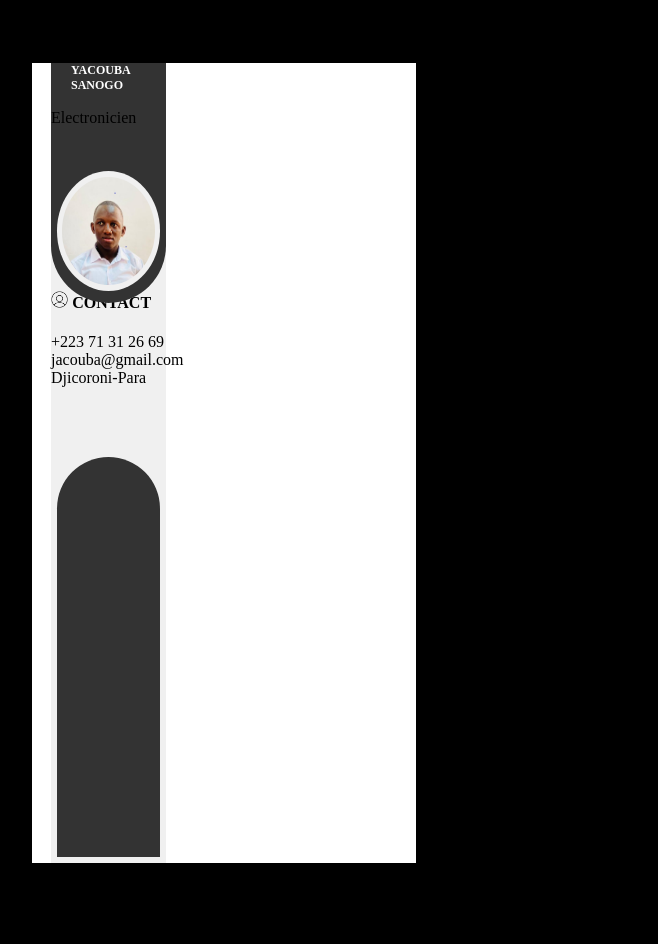
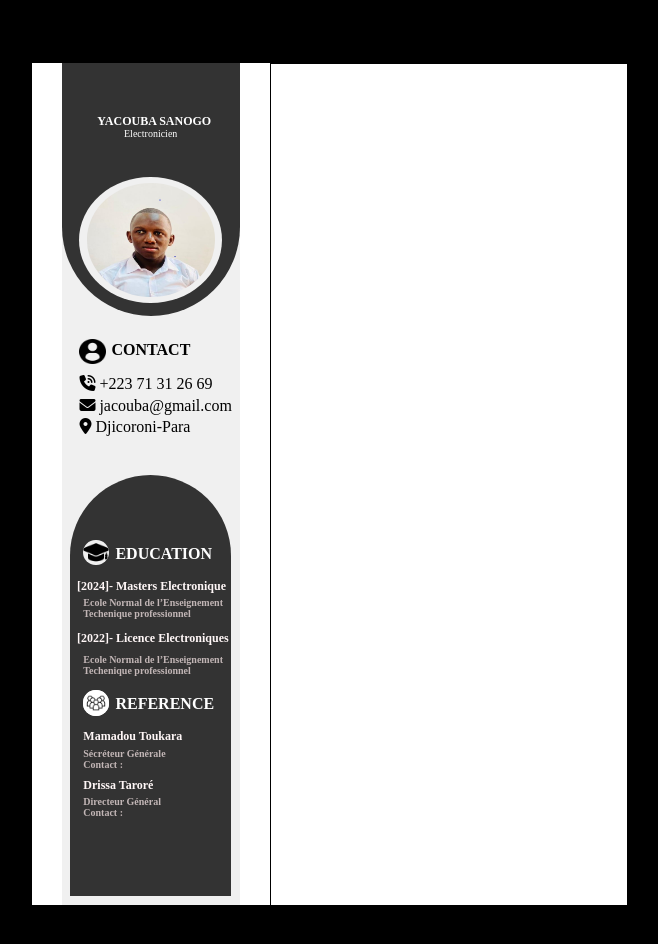
Before and after one commit to Yacouba-Sanogo/Maquette_InteractiveWEB, a plain HTML site: page cv.html in a window 1280 px wide. Shown: the whole page, without its empty margins (229-887 px from the left). Drawn offline with Linux system fonts and the light colour scheme.

Commit message:
le travail du lundi

```diff
--- a/cv.html
+++ b/cv.html
@@ -5,34 +5,58 @@
     <meta name="viewport" content="width=device-width, initial-scale=1.0">
     <title>Mon CV</title>
     <link rel="stylesheet" href="styles.css">
+    <link rel="stylesheet" href="https://cdnjs.cloudflare.com/ajax/libs/font-awesome/6.5.1/css/all.min.css" />
+
 </head>
 <body>
     <main>
        <div id="div0">
 
-
         <div id="div1">
 
             <div id="div5">
-                <h4 id="contact"> <img src="profil.png" alt="icone du profil" id="iconeContact"> CONTACT</h4>
-            <p><span id="numerero">+223 71 31 26 69 </span>
-            <span id="email">jacouba@gmail.com</span>
-            <span id="lieu">Djicoroni-Para</span>
+                <img src="/profile-user.png" alt="" id="iCONT">
+                <p id=CONT><strong>CONTACT</strong></p>
+                <p id="numerero"> <i class="fa-solid fa-phone-volume"></i>
+                    +223 71 31 26 69 </p>
+                <p id="Email"> <i class="fa-solid fa-envelope"></i> jacouba@gmail.com</p>
+            <p id="lieu"> <i class="fa-solid fa-location-dot"></i>
+                Djicoroni-Para</p>
 
             </p>
             </div>
 
             <div id="div2">
-                <h1 id="Nom" > <strong>YACOUBA SANOGO</strong></h1>
-                <p id="pNom">Electronicien</p>
-                <div id="div4">
+
+                    <p id="pNom"> <strong>YACOUBA SANOGO</strong></p>
+                    <p id="elec">Electronicien</p>
+
+                <div id="div4cercle">
                     <img src="/Maquette_InteractiveWEB/Me.jpg" alt="Ma photo" id="imag1">
 
                 </div>
             </div>
             <div id="div3">
+                <img src="diplome.png" alt="educ" id="ieduc">
+                <!--la patie education-->
+                <P id="education"><strong>EDUCATION</strpng></P>
+                    <p id="Mater">[2024]- Masters Electronique </p>
+                    <p id="Ecole">Ecole Normal de l’Enseignement Techenique professionnel</p>
+                    <p id="Licence">[2022]- Licence Electroniques</p>
+                    <p id="Ecolee"> Ecole Normal de l’Enseignement Techenique professionnel</p>
+                    <img src="groupe.jpg" alt="refe" id="iREFERENCE">
+                    <p id="REFERENCE">REFERENCE</p>
+                    <p id="Mamadou">Mamadou Toukara</p>
+                    <p id="secreteur">Sécréteur Générale <br>  Contact :</p>
+                    <p id="Drissa">Drissa Taroré</p>
+                    <p id="Directeur">Directeur Général <br>
+                      Contact :</p>
+
 
             </div>
+
+        </div>
+        <div id="divplanDroit">
 
         </div>
        </div>
--- a/styles.css
+++ b/styles.css
@@ -2,8 +2,8 @@ body{
     background-color: black;
 }
 #div0{
-    width: 30vw;
-    height: 100vh;
+    width: 595px;
+    height: 842px;
     margin-left: 20%;
     margin-top: 5%;
     margin-bottom: 10%;
@@ -21,7 +21,7 @@ body{
     width: 100%;
     height: 30%;
     background-color: #333333;
-    border-radius: 0px 0px 60px 60px ;
+    border-radius: 0px 0px 100px 100px;
 }
 
 #div3{
@@ -32,16 +32,15 @@ body{
     margin-left:5% ;
     margin-bottom: 5%;
     background-color: #333333;
-    border-radius: 60px 60px 0px 0px ;
+    border-radius: 100px 100px 0px 0px ;
 }
 
-#div4{ position: absolute;
-    width: 90%;
+#div4cercle{ position: absolute;
+    width: 80%;
     height: 50%;
     bottom: 5%;
-    margin-left: 5%;
-    margin-right: 5%;
-     border-radius: 50%;
+    left: 10%;
+    border-radius: 50%;
 
     background-color: #F0F0F0;
 }
@@ -51,7 +50,15 @@ body{
     height: 30%;
     margin-top: 40% ;
 }
+#divplanDroit{
+    border: 1px solid black;
+    width: 60%;
+    height: 100%;
+    margin-left: 40%;
+    margin-top: -141.5%;
 
+
+}
 #imag1{position: absolute;
     width: 90%;
     height: 90%;
@@ -69,5 +76,148 @@ body{
 #Nom{
     font-size: 12px;
     color: white;
-    margin-left: 20px;
+    margin-top: 10%;
+    margin-left: 18%;
+
 }
+#pNom{
+    font-size: 12px;
+    color: white;
+    position: relative;
+    margin-left: 20%;
+    bottom: -20%;
+
+}
+#elec{
+    font-size: 10px;
+    color: white;
+    position: relative;
+    margin-left: 35%;
+    bottom: -15%;
+
+}
+#CONT{
+    margin-top: -15%;
+    margin-left: 28%;
+}
+#iCONT{
+    width: 15%;
+    height: 10%;
+    margin-left: 10%;
+    margin-top: 20%;
+}
+#numerero{
+    margin-left: 10%;
+
+}
+#Email{
+    margin-left: 10%;
+    position: relative;
+    bottom: 5%;
+
+}
+#lieu{
+    margin-left: 10%;
+    position: relative;
+    bottom: 10%;
+
+}
+#ieduc{
+    background-color: #F0F0F0;
+
+    height: 6%;
+    margin-left: 8%;
+    margin-top: 40%;
+    border-radius: 50%;
+
+}
+#education{
+    color: white;
+    margin-top: -15%;
+    margin-left: 28%;
+
+}
+#Mater{
+    margin-left: 4%;
+    color: rgb(255, 247, 247);
+    font-size: 12px;
+}
+#Licence{
+    margin-left: 4%;
+    color: rgb(255, 247, 247);
+    font-size: 12px;
+    position: relative;
+    bottom: 2%;
+
+}
+#Ecole{
+    margin-left: 8%;
+    color: rgb(194, 182, 182);
+    font-size: 10px;
+    position: relative;
+    bottom: 2%;
+
+
+}
+#Ecolee{
+    margin-left: 8%;
+    color: rgb(194, 182, 182);
+    font-size: 10px;
+    position: relative;
+    bottom: 3%;
+
+}
+#iREFERENCE{
+    background-color: #F0F0F0;
+
+    height: 6%;
+    margin-left: 8%;
+    border-radius: 50%;
+    position: relative;
+    bottom: 2%;
+
+}
+#REFERENCE{
+    color: white;
+    margin-top: -15%;
+    margin-left: 28%;
+    position: relative;
+    bottom: 2%;
+
+
+
+}
+#Mamadou{
+    margin-left: 8%;
+    color: rgb(255, 247, 247);
+    font-size: 12px;
+     position: relative;
+    bottom: 2%;
+
+}
+#secreteur{
+    margin-left: 8%;
+    color: rgb(194, 182, 182);
+    font-size: 10px;
+    position: relative;
+    bottom: 4%;
+
+}
+#Drissa{
+    margin-left: 8%;
+    color: rgb(255, 247, 247);
+    font-size: 12px;
+    position: relative;
+    bottom: 5%;
+
+}
+#Directeur{
+    margin-left: 8%;
+    color: rgb(194, 182, 182);
+    font-size: 10px;
+    position: relative;
+    bottom: 7%;
+
+
+
+}
```
Also changed, not shown: appel.png (added), diplome.png (added), groupe.jpg (added), profile-user.png (added), 1 other file.
